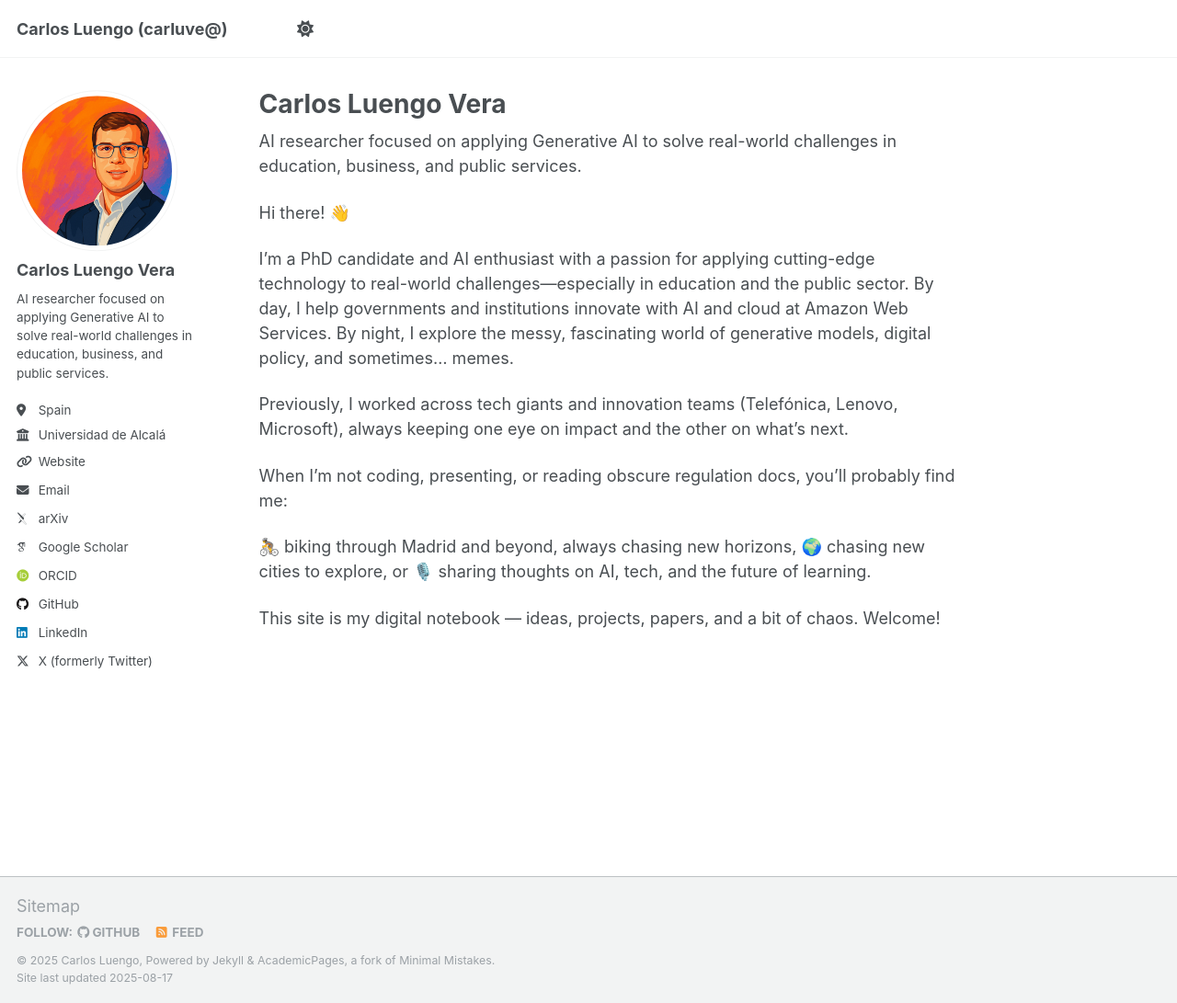
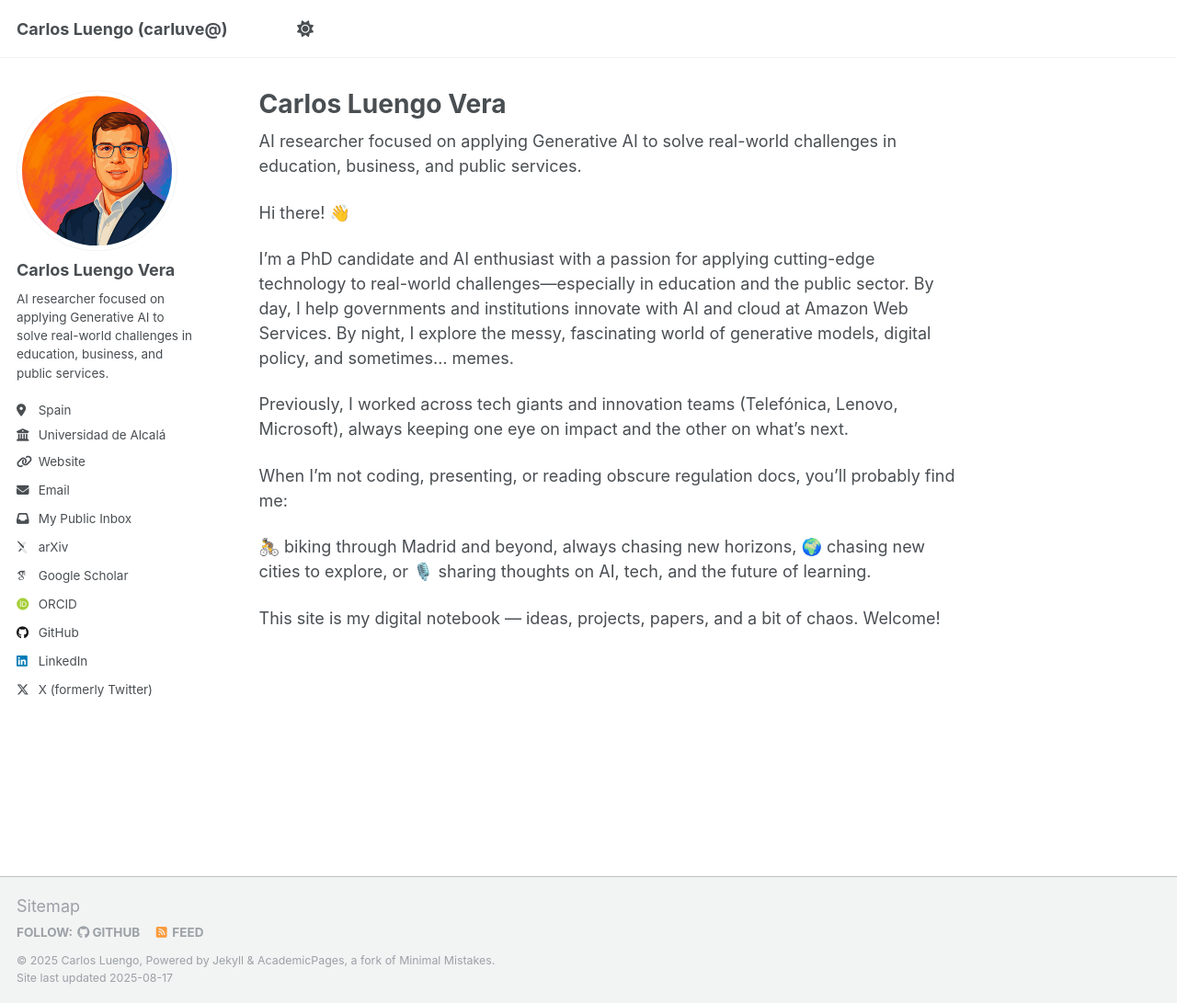
Before and after one commit to Carluve/carluve.github.io, a Jekyll site: the page built from _pages/about.md, in a window 1280 px wide and 1091 px high. Shown: the whole window at 92% size. Built offline with Jekyll 4.4.1, drawn with Linux system fonts in a browser that asks for light colours; some web fonts are replaced.

Commit message:
Add My Public Inbox contact link to sidebar
- Add website field in _config.yml pointing to mypublicinbox.com/CARLUVE
- Add My Public Inbox link in author-profile.html with inbox icon
- Position it after email for logical contact flow
- Use fa-inbox icon for visual consistency

```diff
--- a/_config.yml
+++ b/_config.yml
@@ -75,6 +75,9 @@ author:
   xing             : # Username
   youtube          : # Username
   zhihu            : # Username
+
+  # Contact and Communication
+  website          : "https://mypublicinbox.com/CARLUVE" # My public inbox for contact
 
 # Publication Category - The following the list of publication categories and their headings
 publication_category:
--- a/_includes/author-profile.html
+++ b/_includes/author-profile.html
@@ -35,6 +35,9 @@
       {% endif %}
       {% if author.email %}
         <li><a href="mailto:{{ author.email }}"><i class="fas fa-fw fa-envelope icon-pad-right" aria-hidden="true"></i>{{ site.data.ui-text[site.locale].email_label | default: "Email" }}</a></li>
+      {% endif %}
+      {% if author.website %}
+        <li><a href="{{ author.website }}"><i class="fas fa-fw fa-inbox icon-pad-right" aria-hidden="true"></i>My Public Inbox</a></li>
       {% endif %}
 
       <!-- Font Awesome and Academicons icons / Academic websites -->
```
